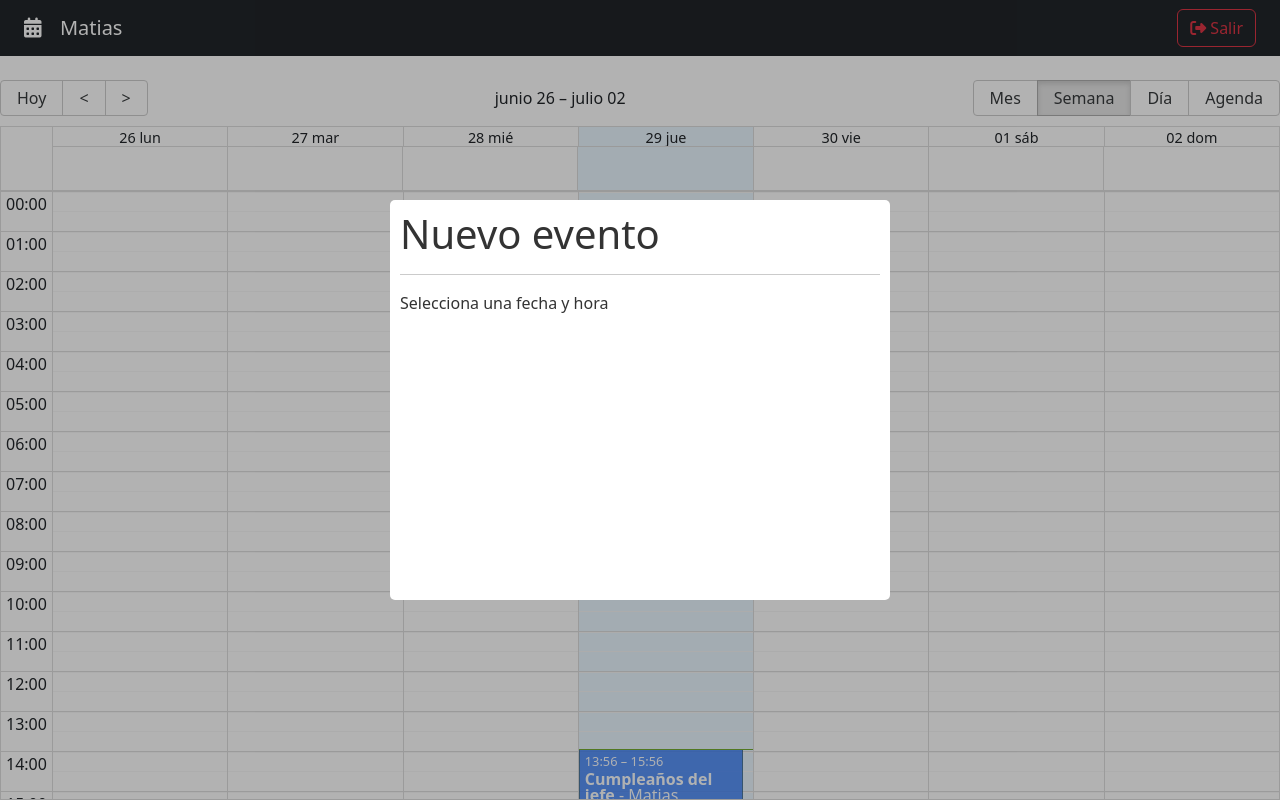
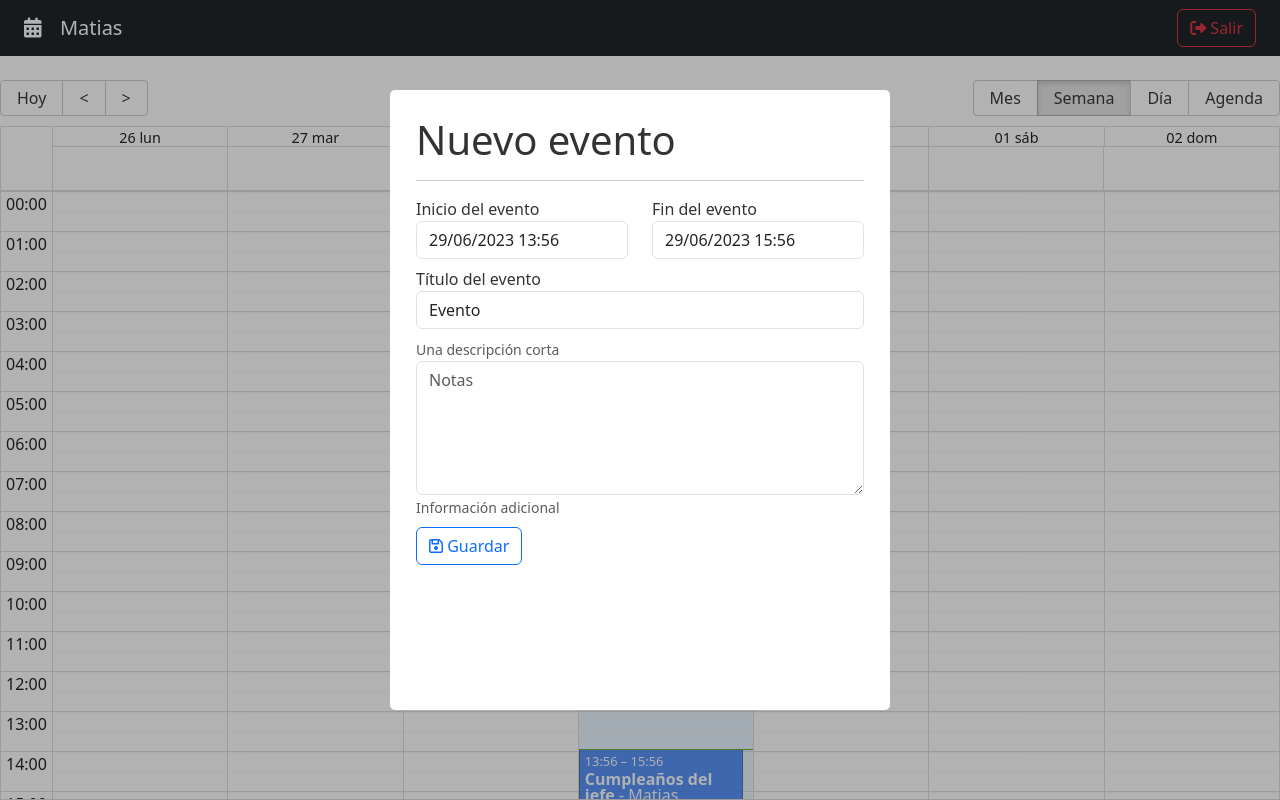
Before and after one commit to matiasagbenitez/calendar, a React (Vite) app: page / in a window 1280 px wide. Built offline with nearby package versions, Linux system fonts and the light colour scheme.

Commit message:
manejo del formulario dentro del modal

```diff
--- a/package.json
+++ b/package.json
@@ -15,10 +15,12 @@
     "match-sorter": "^6.3.1",
     "react": "^18.2.0",
     "react-big-calendar": "^1.8.1",
+    "react-datepicker": "^4.15.0",
     "react-dom": "^18.2.0",
     "react-modal": "^3.16.1",
     "react-router-dom": "^6.14.0",
-    "sort-by": "^1.2.0"
+    "sort-by": "^1.2.0",
+    "sweetalert2": "^11.7.12"
   },
   "devDependencies": {
     "@types/react": "^18.0.37",
--- a/src/calendar/components/CalendarModal.jsx
+++ b/src/calendar/components/CalendarModal.jsx
@@ -1,5 +1,13 @@
-import { useState } from "react";
+import { useMemo, useState } from "react";
+import DatePicker, { registerLocale } from "react-datepicker";
+import "react-datepicker/dist/react-datepicker.css";
+import "sweetalert2/dist/sweetalert2.min.css";
 import Modal from "react-modal";
+import Swal from "sweetalert2";
+import es from "date-fns/locale/es";
+import { addHours, differenceInSeconds } from "date-fns";
+
+registerLocale("es", es);
 
 const customStyles = {
   content: {
@@ -7,7 +15,7 @@ const customStyles = {
     left: "50%",
     right: "auto",
     width: "50%",
-    height: "50%",
+    height: "80%",
     bottom: "auto",
     marginRight: "-50%",
     transform: "translate(-50%, -50%)",
@@ -18,9 +26,56 @@ Modal.setAppElement("#root");
 
 export const CalendarModal = () => {
   const [isOpen, setIsOpen] = useState(true);
+  const [formSubmitted, setFormSubmitted] = useState(false);
+
+  const [formValues, setFormValues] = useState({
+    title: "Evento",
+    notes: "",
+    start: new Date(),
+    end: addHours(new Date(), 2),
+  });
+
+  const titleClass = useMemo(() => {
+    if (!formSubmitted) return "";
+    return formValues.title.trim().length <= 0 ? "is-invalid" : "is-valid";
+  }, [formValues.title, formSubmitted]);
+
+  const onInputChanged = ({ target }) => {
+    setFormValues({
+      ...formValues,
+      [target.name]: target.value,
+    });
+  };
+
+  const onDateChanged = (event, changing) => {
+    setFormValues({
+      ...formValues,
+      [changing]: event,
+    });
+  };
 
   const onCloseModal = () => {
     setIsOpen(false);
+  };
+
+  const onSubmit = (event) => {
+    event.preventDefault();
+    setFormSubmitted(true);
+
+    const difference = differenceInSeconds(formValues.end, formValues.start);
+
+    if (isNaN(difference) || difference <= 0) {
+        Swal.fire({
+            title: "¡Verfica las fechas!",
+            text: "La fecha de fin debe ser mayor a la fecha de inicio.",
+            icon: "error",
+            confirmButtonColor: "#3B71CA", // Cambia el color aquí
+          });
+
+      return;
+    }
+
+    if (formValues.title.trim().length <= 0) return;
   };
 
   return (
@@ -32,9 +87,79 @@ export const CalendarModal = () => {
       overlayClassName="modal-fondo"
       closeTimeoutMS={200}
     >
-      <h1> Nuevo evento </h1>
-      <hr />
-      <p> Selecciona una fecha y hora </p>
+      <div className="px-3 pt-3">
+        <h1> Nuevo evento </h1>
+        <hr />
+      </div>
+      <form className="container px-3" onSubmit={onSubmit}>
+        <div className="row">
+          <div className="col-md-6">
+            <div className="form-group mb-2">
+              <label>Inicio del evento</label>
+              <DatePicker
+                selected={formValues.start}
+                onChange={(event) => onDateChanged(event, "start")}
+                className="form-control"
+                dateFormat="dd/MM/yyyy HH:mm"
+                showTimeSelect={true}
+                locale={"es"}
+                timeCaption="Hora"
+              />
+            </div>
+          </div>
+          <div className="col-md-6">
+            <div className="form-group mb-2">
+              <label>Fin del evento</label>
+              <DatePicker
+                minDate={formValues.start}
+                selected={formValues.end}
+                onChange={(event) => onDateChanged(event, "end")}
+                className="form-control"
+                dateFormat="dd/MM/yyyy HH:mm"
+                showTimeSelect={true}
+                locale={"es"}
+                timeCaption="Hora"
+              />
+            </div>
+          </div>
+        </div>
+
+        <div className="form-group mb-2">
+          <label>Título del evento</label>
+          <input
+            type="text"
+            className={`form-control ${titleClass}`}
+            placeholder="Título del evento"
+            name="title"
+            autoComplete="off"
+            value={formValues.title}
+            onChange={onInputChanged}
+          />
+        </div>
+
+        <div className="form-group mb-2">
+          <small id="emailHelp" className="form-text text-muted">
+            Una descripción corta
+          </small>
+          <textarea
+            type="text"
+            className="form-control"
+            placeholder="Notas"
+            rows="5"
+            name="notes"
+            value={formValues.notes}
+            onChange={onInputChanged}
+          ></textarea>
+          <small id="emailHelp" className="form-text text-muted">
+            Información adicional
+          </small>
+        </div>
+
+        <button type="submit" className="btn btn-outline-primary btn-block">
+          <i className="far fa-save"></i>
+          <span> Guardar</span>
+        </button>
+      </form>
     </Modal>
   );
 };
```
Also changed, not shown: 1 other file (tests, documents, lock files or other folders).
